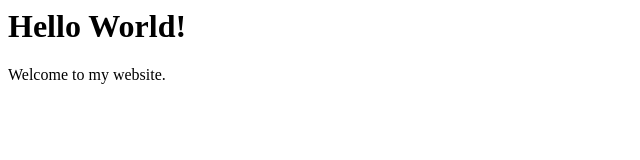
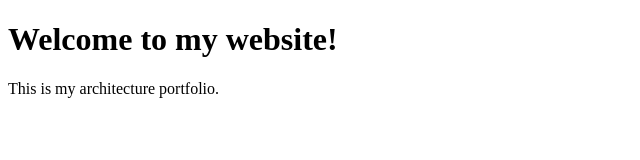
Before and after one commit to hs1kim1000/portfolio, a plain HTML site: page index.html in a window 1280 px wide. Shown: the whole page, without its empty margins (0-640 px from the left). Drawn offline with Linux system fonts and the light colour scheme.

Commit message:
Update index.html

```diff
--- a/index.html
+++ b/index.html
@@ -1,2 +1,12 @@
-<h1>Hello World!</h1>
-<p>Welcome to my website.</p>
+<!DOCTYPE html>
+<html lang="en">
+<head>
+  <meta charset="UTF-8">
+  <meta name="viewport" content="width=device-width, initial-scale=1.0">
+  <title>My Portfolio</title>
+</head>
+<body>
+  <h1>Welcome to my website!</h1>
+  <p>This is my architecture portfolio.</p>
+</body>
+</html>
```
